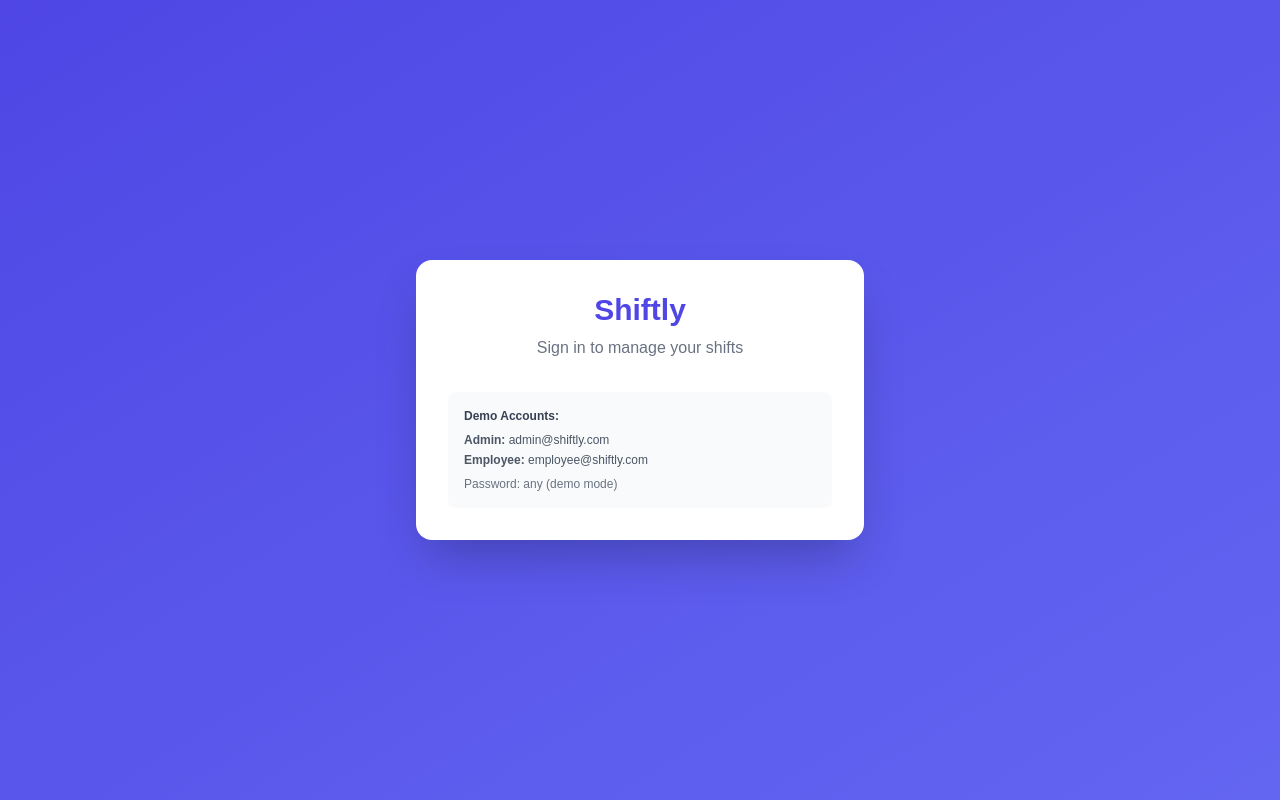
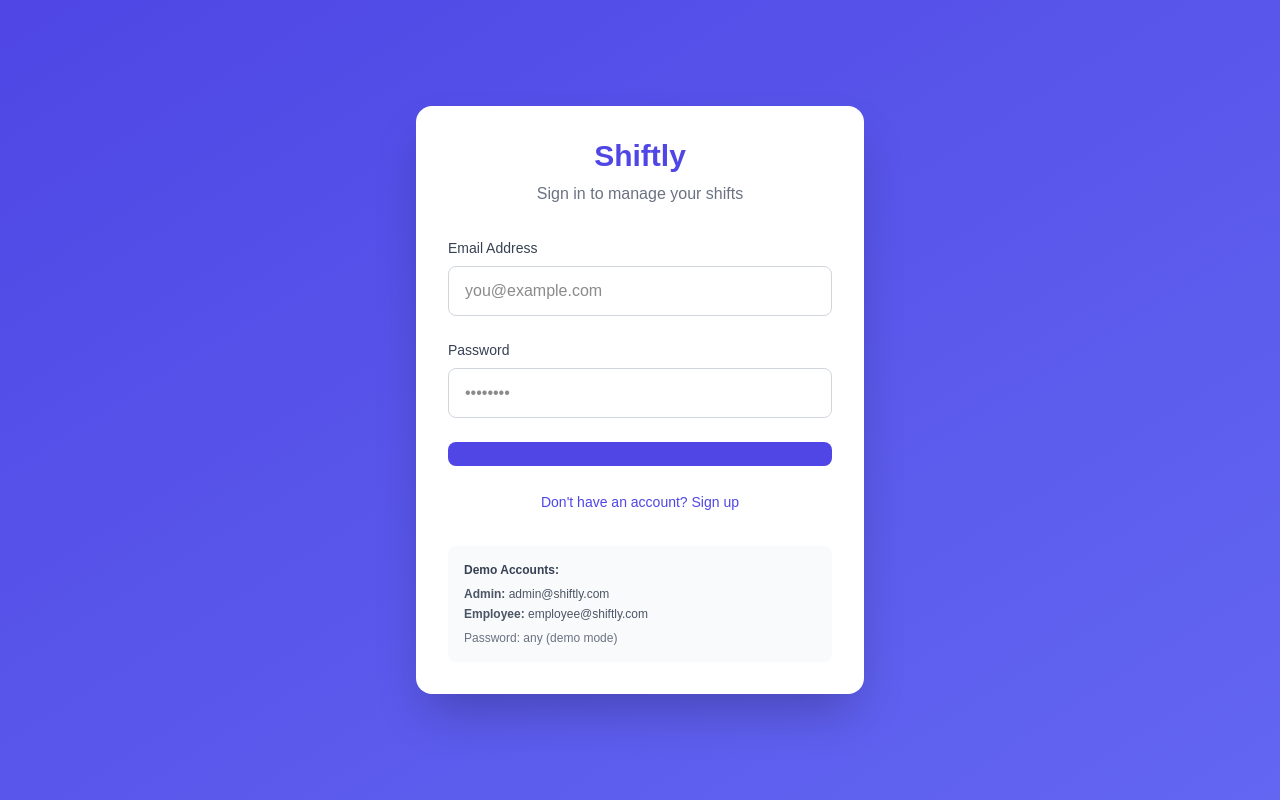
Before and after one commit to bdaza3/shiftly, a Next.js app: page / in a window 1280 px wide. Built offline with nearby package versions, Linux system fonts and the light colour scheme.

Commit message:
improve login frontend, add some extra page files

```diff
--- a/app/src/components/Header.tsx
+++ b/app/src/components/Header.tsx
@@ -1,3 +1,4 @@
+
 export const Header = () => {
   return (
     <header className="bg-gray-800 text-white p-4">
--- a/app/src/pages/Login.tsx
+++ b/app/src/pages/Login.tsx
@@ -12,9 +12,52 @@ export function Login() {
             <p className="text-gray-500">Sign in to manage your shifts</p>
           </div>
 
+          <div className="space-y-6">
+            <div>
+              <label
+                htmlFor="email"
+                className="block text-sm font-medium text-gray-700 mb-2"
+              >
+                Email Address
+              </label>
+              <input
+                type="email"
+                id="email"
+                required
+                placeholder="you@example.com"
+                className="w-full px-4 py-3 border border-gray-300 rounded-lg focus:outline-none focus:ring-2 focus:ring-[#4F46E5] focus:border-transparent"
+              />
+            </div>
 
+            <div>
+              <label
+                htmlFor="password"
+                className="block text-sm font-medium text-gray-700 mb-2"
+              >
+                Password
+              </label>
+              <input
+                type="password"
+                id="password"
+                required
+                placeholder="••••••••"
+                className="w-full px-4 py-3 border border-gray-300 rounded-lg focus:outline-none focus:ring-2 focus:ring-[#4F46E5] focus:border-transparent"
+              />
+            </div>
+
+            <button
+              type="submit"
+              className="w-full flex items-center justify-center gap-2 px-4 py-3 bg-[#4F46E5] text-white rounded-lg hover:bg-[#6366F1] transition-colors disabled:opacity-50 disabled:cursor-not-allowed"
+            >
+            </button>
+          </div>
 
           <div className="mt-6 text-center">
+            <span
+              className="text-sm text-[#4F46E5] hover:text-[#6366F1] font-medium"
+            >
+              Don't have an account? Sign up
+            </span>
           </div>
 
           <div className="mt-8 p-4 bg-gray-50 rounded-lg">
```
Also changed, not shown: app/src/pages/Profile.tsx (added), app/src/pages/Schedule.tsx (added), app/src/pages/SignUp.tsx (added).
